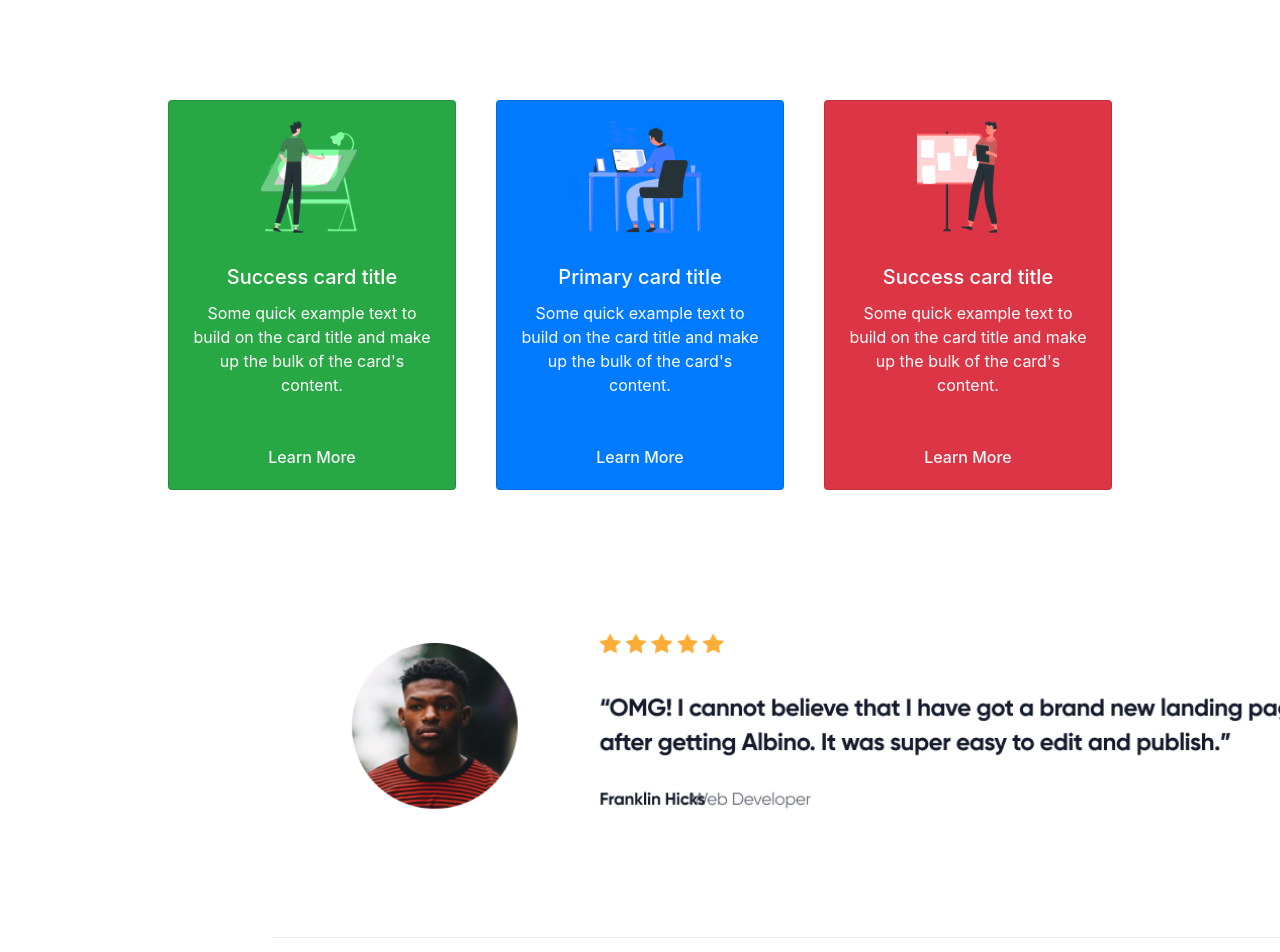
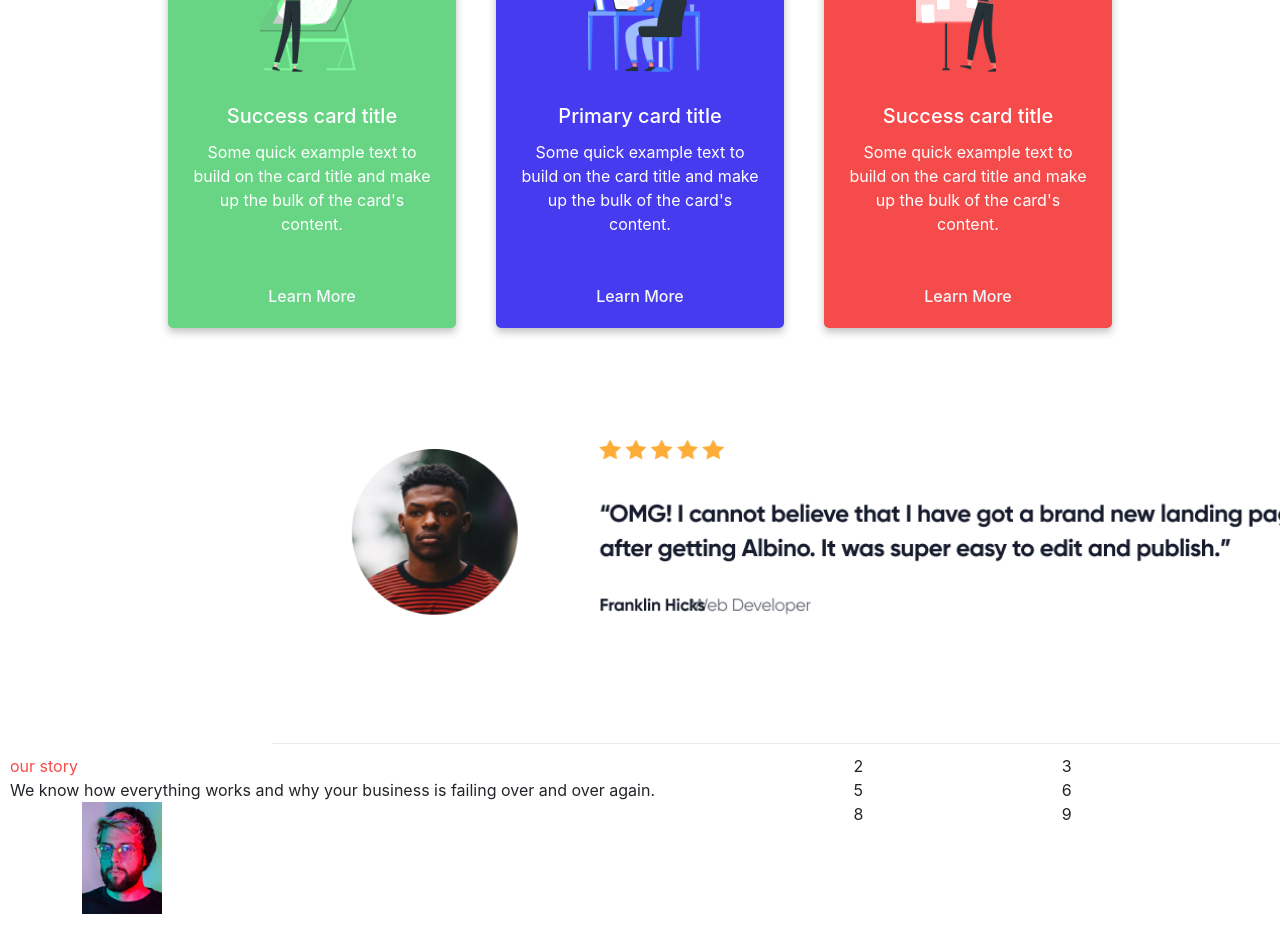
Before and after one commit to ptk244/Brainwave, an Angular app: page / in a window 1280 px wide. Shown: the part 1098-2050 px from the top of the page. Built offline with nearby package versions, Linux system fonts and the light colour scheme.

Commit message:
Second commit

```diff
--- a/src/app/indusspay-front-page/indusspay-front-page.component.css
+++ b/src/app/indusspay-front-page/indusspay-front-page.component.css
@@ -139,7 +139,7 @@
     display: flex;
     justify-content: center;
     flex-direction: column;
-    margin: 7rem;
+    margin: 0rem 3rem 0rem 0rem;
     /* text-align: center; */
 }
 
@@ -148,12 +148,14 @@
     font-size:20px;
     color: red;
     text-align: center;
+    margin-top: 5rem;
 }
 
 .title5{
     color: black;
-    justify-content: center;
-    font-size: 50px;
+    text-align: center;
+    margin-bottom: 4rem;
+    font-size: 40px;
 }
 
 
@@ -165,7 +167,10 @@
     justify-content: center;
     gap: 40px;
     text-align: center;
+
 }
+
+
 
 
 
@@ -211,15 +216,13 @@
 .cartoon-image4{
     width: 70rem;
     height: 19rem;
-    margin: 0rem 17rem;
+    margin: 6rem 17rem 0rem 17rem;
 
-    margin-top: 8rem;
+    /* margin-top: 8rem; */
     /* margin-left: 10rem; */
     background: url('src/assets/Testimonial.png') no-repeat center center;
     background-size: cover;
-
-
-
+   /* text-align: center; */
 /* background:red; */
 }
 
@@ -231,3 +234,55 @@
     color: #f4f7fa;
     font-weight: 500;
 }
+
+.card1{
+    background: #68D585;
+    box-shadow: 0 4px 8px rgba(0, 0, 0, 0.25);
+    border: none;
+    border-radius: 5px;
+
+}
+.card2{
+    background: #473BF0;
+    box-shadow: 0 4px 8px rgba(0, 0, 0, 0.25);
+    border: none;
+    border-radius: 5px;
+
+}
+.card3{
+    background: #F64B4B;
+    box-shadow: 0 4px 8px rgba(0, 0, 0, 0.25);
+    border: none;
+    border-radius: 5px;
+
+}
+
+.grid-container {
+    display: grid;
+    grid-template-columns: auto auto auto;
+    /* background-color: #2196F3; */
+    padding: 10px;
+  }
+  .grid-item {
+    /* background-color: rgba(255, 255, 255, 0.8);
+    border: 1px solid rgba(0, 0, 0, 0.8); */
+    padding: 20px;
+    font-size: 30px;
+    text-align: center;
+  }
+
+  .grid-item1{
+    color: #F64B4B;
+  }
+
+  .img1{
+    width: 5rem;
+    height: 7rem;
+    margin: 0rem 4.5rem 2rem;
+    /* margin-top: 8rem; */
+    /* margin-left: 10rem; */
+    background: url('src/assets/img1.png') no-repeat center center;
+    background-size: cover;
+
+
+  }
--- a/src/app/indusspay-front-page/indusspay-front-page.component.html
+++ b/src/app/indusspay-front-page/indusspay-front-page.component.html
@@ -37,7 +37,7 @@
     </div>
 
 <div class="cards">
-    <div class="card text-white bg-success mb-3" style="max-width: 18rem;">
+    <div class="card text-white card1 mb-3" style="max-width: 18rem;">
 
         <div class="card-body">
             <div class="cartoon-image2"></div>
@@ -46,7 +46,7 @@
           <a class='learn-more' href=" " src=" ">Learn More <i class="bi bi-arrow-right"></i></a>
         </div>
       </div>
-    <div class="card text-white bg-primary mb-3" style="max-width: 18rem;">
+    <div class="card text-white card2 mb-3" style="max-width: 18rem;">
 
         <div class="card-body">
             <div class="cartoon-image1"></div>
@@ -57,7 +57,7 @@
       </div>
 
 
-      <div class="card text-white bg-danger mb-3" style="max-width: 18rem;">
+      <div class="card text-white card3 mb-3" style="max-width: 18rem;">
 
         <div class="card-body">
             <div class="cartoon-image3"></div>
@@ -72,3 +72,16 @@
 </div>
 
 <div class="cartoon-image4"></div>
+
+<!-- <hr> -->
+<div class="grid-container">
+    <div class="grid-item1">our story</div>
+    <div class="grid-item2">2</div>
+    <div class="grid-item3">3</div>
+    <div class="grid-item4">We know how everything works and why your business is failing over and over again.</div>
+    <div class="grid-item5">5</div>
+    <div class="grid-item6">6</div>
+    <div class="grid-item7"><div class="img1"></div></div>
+    <div class="grid-item8">8</div>
+    <div class="grid-item9">9</div>
+  </div>
```
Also changed, not shown: src/assets/img1.png (added).
